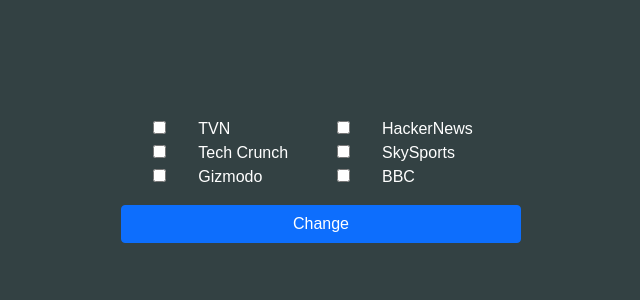
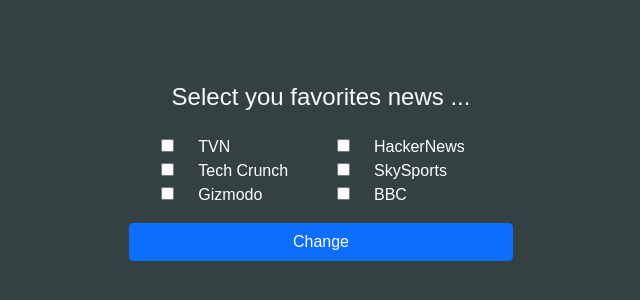
Before and after one commit to mikiyashussen/yourallinone_news, a React (Create React App) app: page / in a window 1280 px wide. Shown: the part 228-528 px from the top of the page, without its empty margins (319-959 px from the left). Built offline with nearby package versions, Linux system fonts and the light colour scheme; no server answers.

Commit message:
routing from favorite selection to fav page

```diff
--- a/src/App.js
+++ b/src/App.js
@@ -6,25 +6,32 @@
 import SignIn from './pages/SignIn/SignIn';
 import SignUp from './pages/SignUp/SignUp';
 import NavBar from './components/NavBar/NavBar';
+import FavoritesSelection from './pages/FavoritesSelection/FavoritesSelection';
 import Favorites from './pages/Favorites/Favorites';
 
 import news from './apis/news';
 
 import './App.css';
-import { alignPropType } from 'react-bootstrap/esm/types';
+// import { alignPropType } from 'react-bootstrap/esm/types';
 
 class App extends React.Component {
   constructor(){
     super()
     this.state = {
-      route: 'favorites',
-      allNews: {}
+      route: 'favoritesSelection',
+      allNews: {},
+      favoritesNews: {},
+      isUserLoggedIn: false
     }
   }
 
   componentDidMount(){
    const allNews =  news.get('/news');
    this.setState({allNews: allNews})
+  }
+
+  changeFavorites = (route, favNews) => {
+    this.setState({route: route, favoritesNews: favNews})
   }
 
   changeRoute = (route) => {
@@ -46,11 +53,26 @@
         this.state.route === 'sign in' ? (
           <SignIn changeRoute={this.changeRoute} />
         ) :
-        (this.state.route === 'sign up' ? (
+        (
+          this.state.route === 'sign up' ? (
           <SignUp changeRoute={this.changeRoute}  />
           ) :
           (
-            this.state.route === 'home' ? ( <Home />) : (<Favorites />)
+            this.state.route === 'home' ? (
+              <div>
+                <NavBar  route={true}/>
+                <Home />
+              </div>
+            ) : (
+              this.state.route === 'favorites' ?
+              (
+                <Favorites favoritesNews={this.state.favoritesNews} />
+              )
+              : (
+                this.state.route === 'favoritesSelection' ?
+                <FavoritesSelection changeFavorites={this.changeFavorites} /> :
+                'Loading .............')
+            )
           )
         )
       }
@@ -71,7 +93,7 @@
 
     5 architect API requests - done
 
-    6. Implement favorites page
+    6. Implement favoritesSelection page
 
   */
 }
--- a/src/components/CheckBox/CheckBox.css
+++ b/src/components/CheckBox/CheckBox.css
@@ -1,3 +1,3 @@
 .checkbox{
-    margin: 0 2em 0 1em;
+    margin: 0 1.5em 0 1em;
 }
--- a/src/pages/Favorites/Favorites.css
+++ /dev/null
@@ -1,11 +0,0 @@
-.checkBoxesContainer {
-    display: grid;
-    grid-template-columns: repeat(2, 1fr);
-    margin: 1em;
-    color: #fff;
-}
-
-/* please text a look at css selectors */
-.checkBoxesContainer > div {
-    margin: 0 2em 0 0;
-}
--- a/src/pages/Favorites/Favorites.js
+++ b/src/pages/Favorites/Favorites.js
@@ -1,51 +1,11 @@
 import React from 'react'
 
-import CheckBox from '../../components/CheckBox/CheckBox';
-import CustomButton from '../../components/CustomButton/CustomButton';
-
-import './Favorites.css'
-
-const items = [
-  'TVN',
-  'HackerNews',
-  'Tech Crunch',
-  'SkySports',
-  'Gizmodo',
-  'BBC'
-];
-
- // create check boxes
-const createCheckBoxes = (item) => {
-    return <CheckBox  news={item} />
-}
-
-class Favorites extends React.Component {
-
-    constructor(){
-        super();
-        this.state = {
-            favoriteNews: []
-        }
-    }
-
-    onBtnClick = () => {
-
-    }
-
-    render(){
-         return (
+const Favorites = ({favoriteNews}) => {
+    return (
         <div>
-            <div >
-                <div className="checkBoxesContainer">
-                    {items.map(item => {
-                        return createCheckBoxes(item)
-                    })}
-                </div>
-            </div>
-            <CustomButton buttonText='Change' onBtnClick={this.onFavoritesChange}/>
+            Favorites Page
         </div>
     )
-    }
 }
 
 export default Favorites
--- /dev/null
+++ b/src/pages/FavoritesSelection/FavoritesSelection.css
@@ -0,0 +1,18 @@
+.favoritesContainer {
+    color: ghostwhite;
+    display: flex;
+    flex-direction: column;
+    /* align-items: center; */
+}
+
+.checkBoxesContainer {
+    display: grid;
+    grid-template-columns: repeat(2, 1fr);
+    margin: 1em;
+    color: #fff;
+}
+
+/* please text a look at css selectors */
+.checkBoxesContainer>div {
+    margin: 0 2em 0 0;
+}
--- /dev/null
+++ b/src/pages/FavoritesSelection/FavoritesSelection.js
@@ -0,0 +1,59 @@
+import React from 'react'
+
+
+import news from '../../apis/news';
+
+import CheckBox from '../../components/CheckBox/CheckBox';
+import CustomButton from '../../components/CustomButton/CustomButton';
+
+import './FavoritesSelection.css'
+
+const items = [
+  'TVN',
+  'HackerNews',
+  'Tech Crunch',
+  'SkySports',
+  'Gizmodo',
+  'BBC'
+];
+
+ // create check boxes
+const createCheckBoxes = (item) => {
+    return <CheckBox  news={item} />
+}
+
+class FavoritesSelection extends React.Component {
+
+    constructor(){
+        super();
+        this.state = {
+            favoriteNews: []
+        }
+    }
+
+    onBtnClick = async () => {
+        //sends newslist and username to server
+        // const favNews = news.post('/changeFavoriteList');
+        const favNews = {}
+        // sever replies with newslist
+        // send to favorite and routes to favorite ? HOW???
+        console.log('clicked')
+        this.props.changeFavorites('favorites', favNews.data)
+    }
+
+    render(){
+         return (
+        <div className='favoritesContainer'>
+            <h4 style={{textAlign: 'center'}}>Select you favorites news ...</h4>
+            <div className="checkBoxesContainer">
+                {items.map(item => {
+                    return createCheckBoxes(item)
+                })}
+            </div>
+            <CustomButton buttonText='Change' onBtnClick={this.onBtnClick}/>
+        </div>
+    )
+    }
+}
+
+export default FavoritesSelection
```
